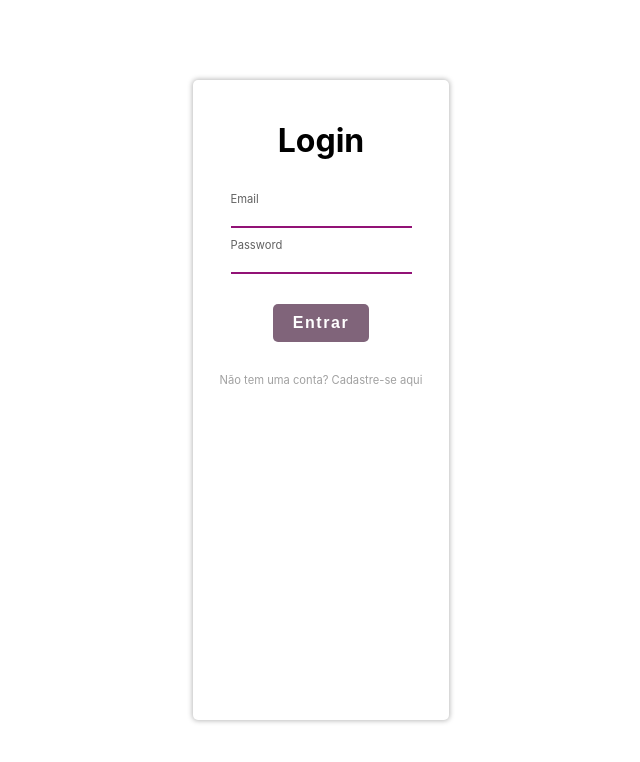
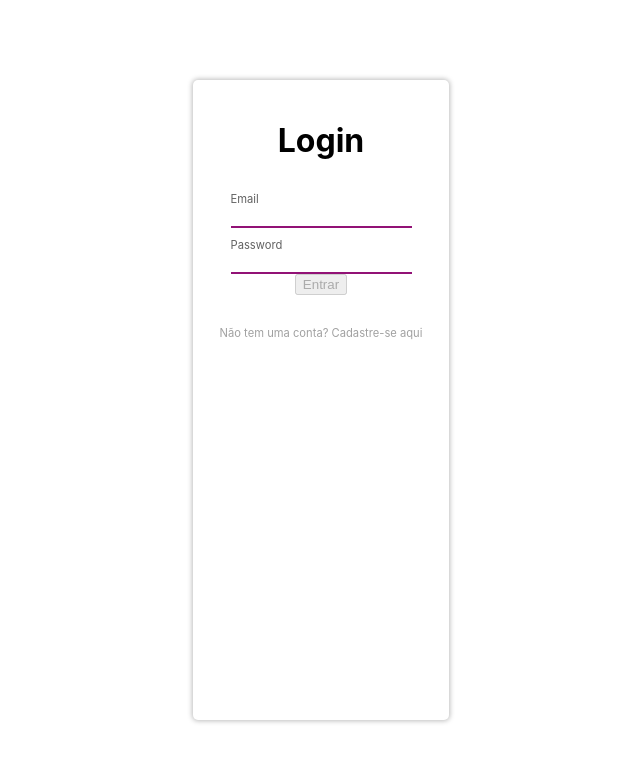
Before and after one commit to LaizaBertelli/ebytr-front, a React (Create React App) app: page / in a window 1280 px wide. Shown: the top 762 px of the page, without its empty margins (319-959 px from the left). Built offline with nearby package versions, Linux system fonts and the light colour scheme.

Commit message:
fix: edit button component to me more flexible

```diff
--- a/src/Components/Button.jsx
+++ b/src/Components/Button.jsx
@@ -2,14 +2,17 @@ import React from 'react';
 import PropTypes from 'prop-types';
 import '../Styles/Components/Button.css';
 
-function Button({ text, onClick, disabled }) {
+function Button({
+  text, onClick, disabled, customClass,
+}) {
   return (
-    <button className="button" type="button" disabled={disabled} onClick={onClick}>{text}</button>
+    <button className={customClass} type="button" disabled={disabled} onClick={onClick}>{text}</button>
   );
 }
 
 Button.propTypes = {
   text: PropTypes.string.isRequired,
+  customClass: PropTypes.string.isRequired,
   onClick: PropTypes.func.isRequired,
   disabled: PropTypes.bool,
 };
```
